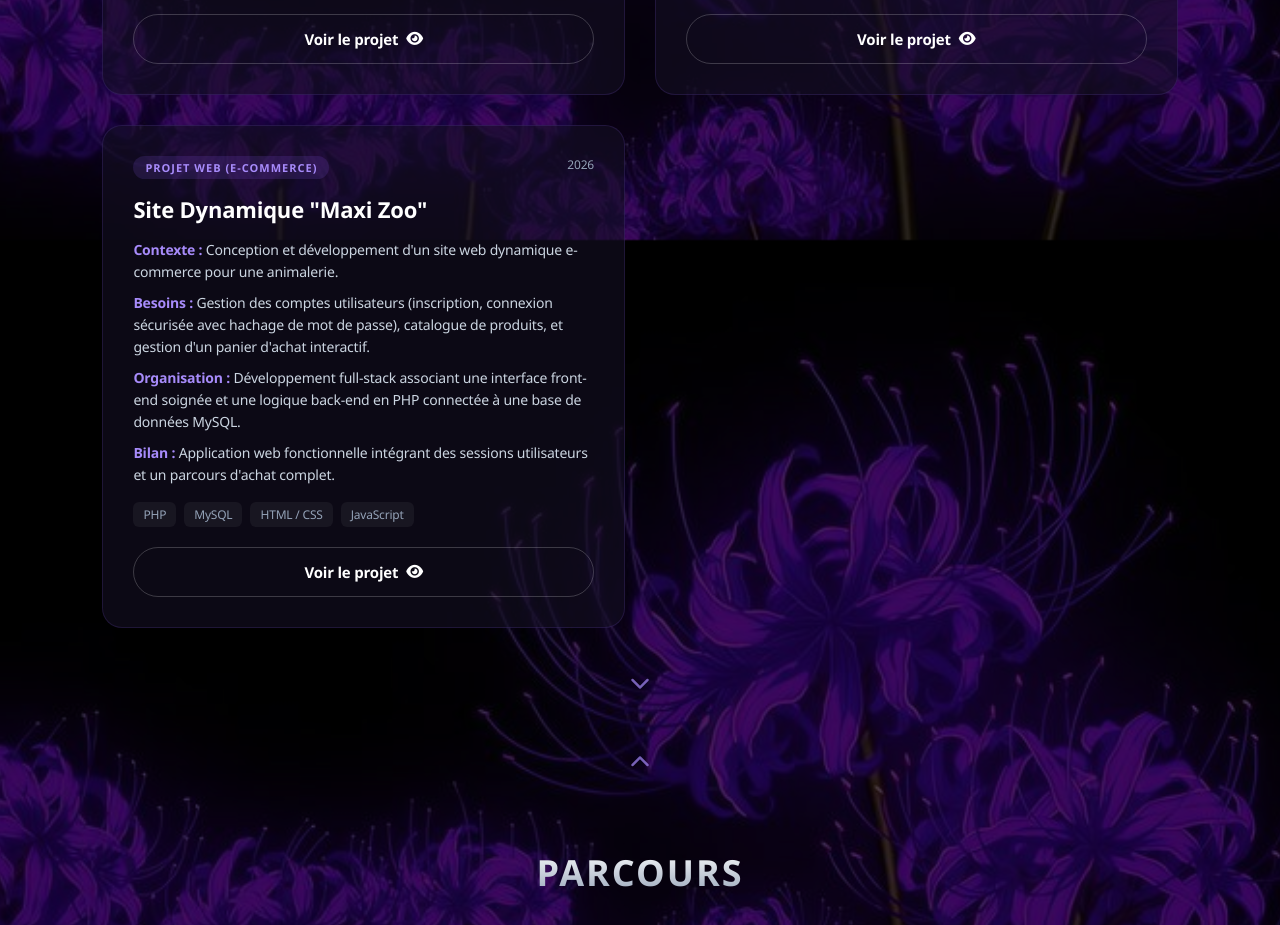
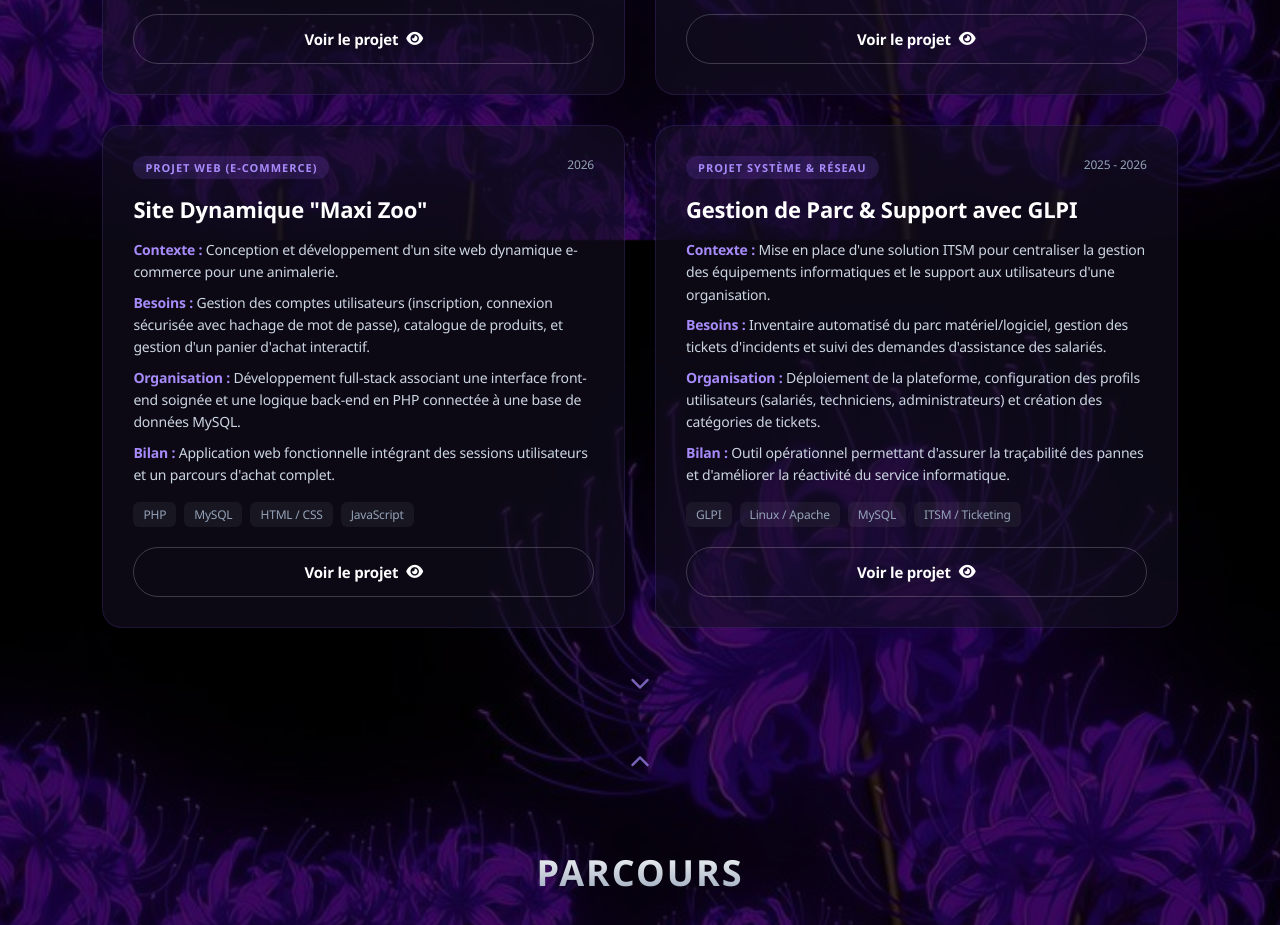
Before and after one commit to Minersa-min/LD_portfolio, a plain HTML site: page index.html in a window 1280 px wide. Shown: the part 3760-4685 px from the top of the page. Drawn offline with Linux system fonts and the light colour scheme.

```diff
--- a/index.html
+++ b/index.html
@@ -227,6 +227,29 @@
                         <span>Voir le projet</span> <i class="fas fa-eye"></i>
                     </a>
                 </div>
+                <!-- Projet 4 : GLPI -->
+                <div class="project-card">
+                    <div class="project-header">
+                        <span class="project-type">Projet Système &amp; Réseau</span>
+                        <span class="project-date">2025 - 2026</span>
+                    </div>
+                    <h3>Gestion de Parc &amp; Support avec GLPI</h3>
+                    <div class="project-details">
+                        <p><strong>Contexte :</strong> Mise en place d'une solution ITSM pour centraliser la gestion des équipements informatiques et le support aux utilisateurs d'une organisation.</p>
+                        <p><strong>Besoins :</strong> Inventaire automatisé du parc matériel/logiciel, gestion des tickets d'incidents et suivi des demandes d'assistance des salariés.</p>
+                        <p><strong>Organisation :</strong> Déploiement de la plateforme, configuration des profils utilisateurs (salariés, techniciens, administrateurs) et création des catégories de tickets.</p>
+                        <p><strong>Bilan :</strong> Outil opérationnel permettant d'assurer la traçabilité des pannes et d'améliorer la réactivité du service informatique.</p>
+                    </div>
+                    <div class="project-techs" style="margin-bottom: 20px;">
+                        <span class="tech-badge">GLPI</span>
+                        <span class="tech-badge">Linux / Apache</span>
+                        <span class="tech-badge">MySQL</span>
+                        <span class="tech-badge">ITSM / Ticketing</span>
+                    </div>
+                    <a href="projet-glpi.html" target="_blank" class="btn-outlined" style="display: inline-flex; align-items: center; gap: 8px; width: 100%; justify-content: center;">
+                        <span>Voir le projet</span> <i class="fas fa-eye"></i>
+                    </a>
+                </div>
             </div>
 
             <a href="#parcours" class="scroll-arrow"><i class="fas fa-chevron-down"></i></a>
```
